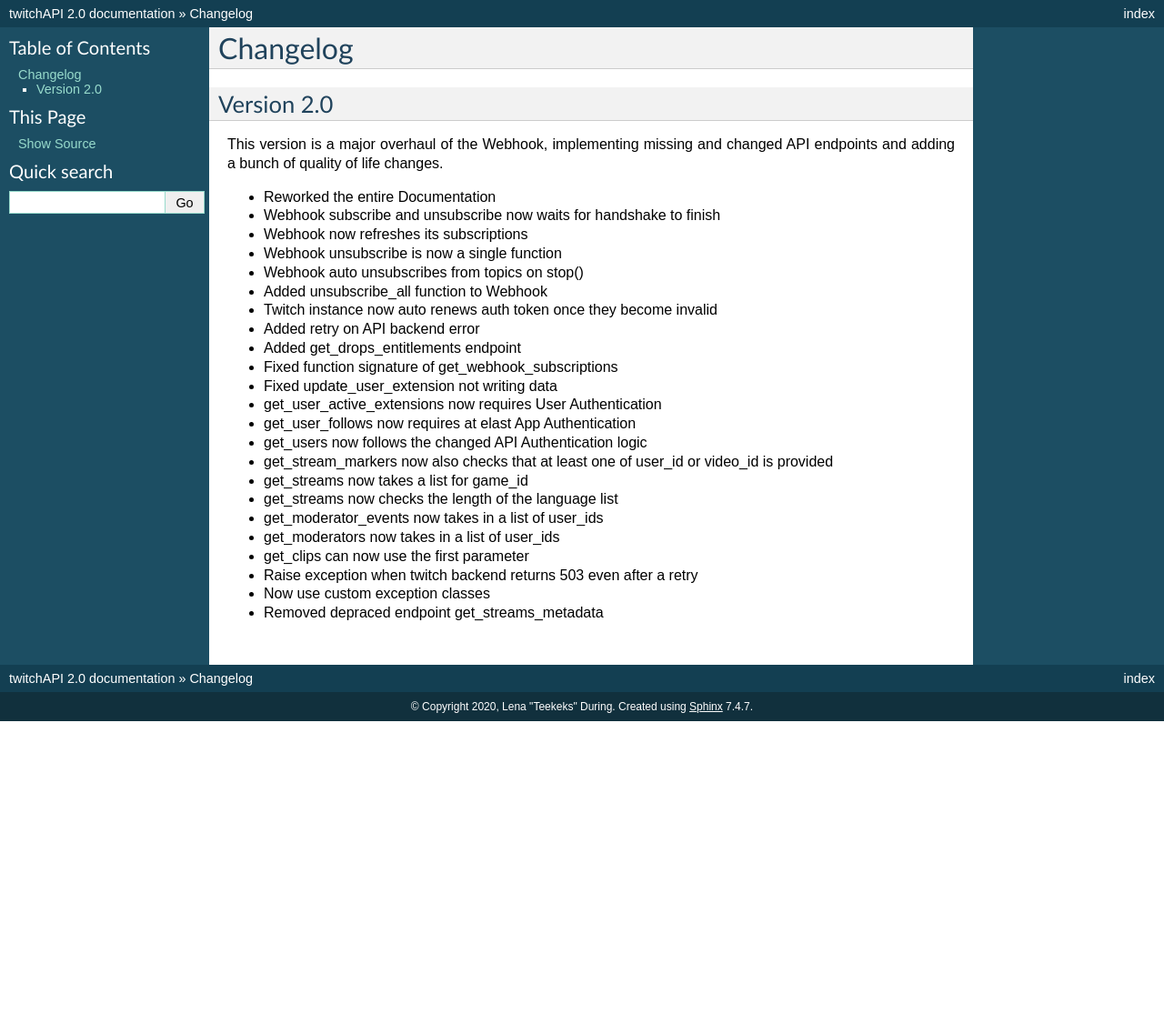
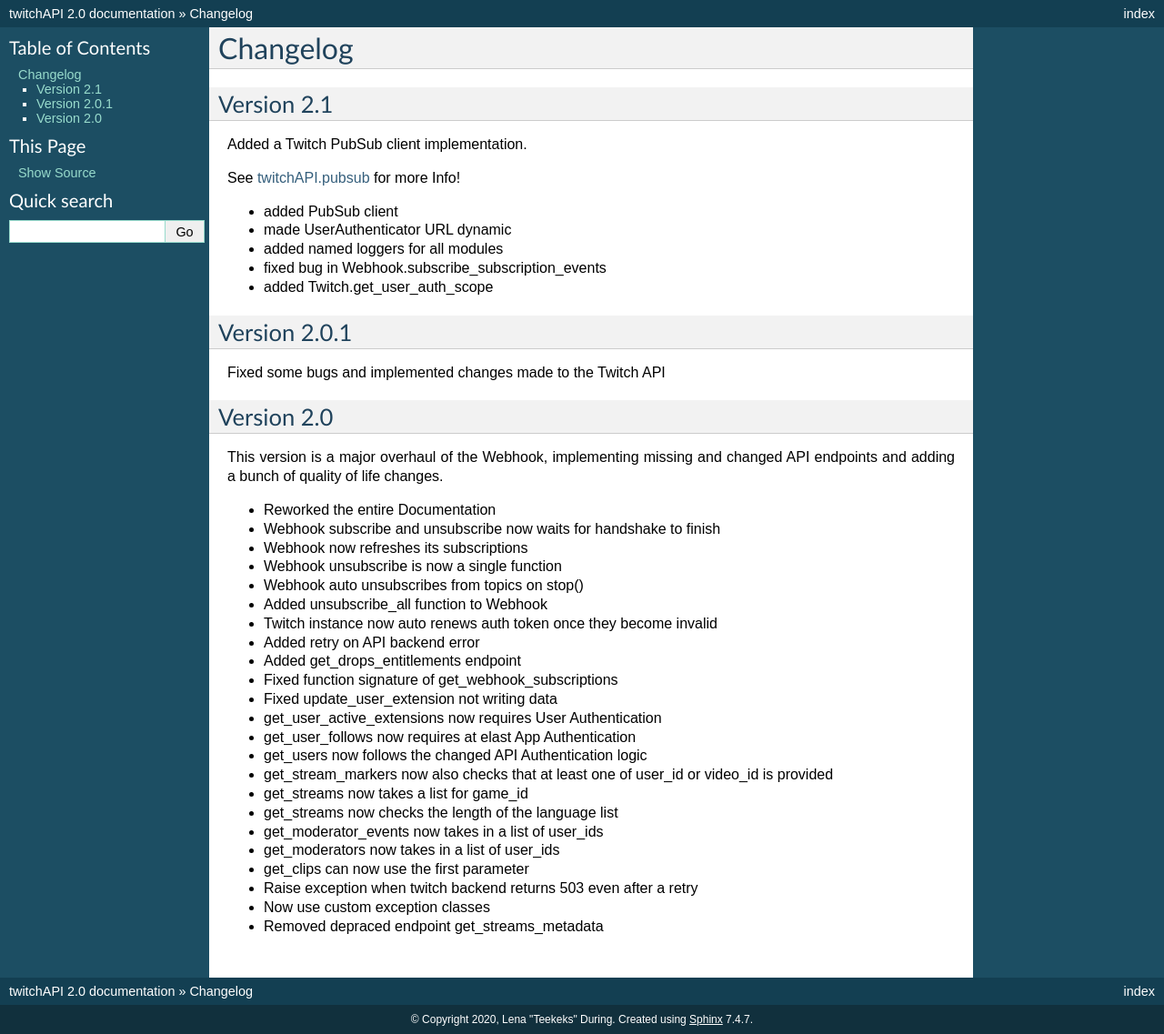
Before and after one commit to Teekeks/pyTwitchAPI, a Sphinx documentation site: the page built from docs/changelog.rst, in a window 1280 px wide. Shown: the whole page at 91% size. Built offline with Sphinx 7.4.7, drawn with Linux system fonts in a browser that asks for light colours; before the commit the page ends 900 px from its top, so only the background shows below that.

Commit message:
updated changelog

```diff
--- a/docs/changelog.rst
+++ b/docs/changelog.rst
@@ -2,6 +2,26 @@
 
 Changelog
 =====================================
+
+****************
+Version 2.1
+****************
+
+Added a Twitch PubSub client implementation.
+
+See :doc:`modules/twitchAPI.pubsub` for more Info!
+
+* added PubSub client
+* made UserAuthenticator URL dynamic
+* added named loggers for all modules
+* fixed bug in Webhook.subscribe_subscription_events
+* added Twitch.get_user_auth_scope
+
+****************
+Version 2.0.1
+****************
+
+Fixed some bugs and implemented changes made to the Twitch API
 
 ****************
 Version 2.0
```
Also changed, not shown: 1 other file.
